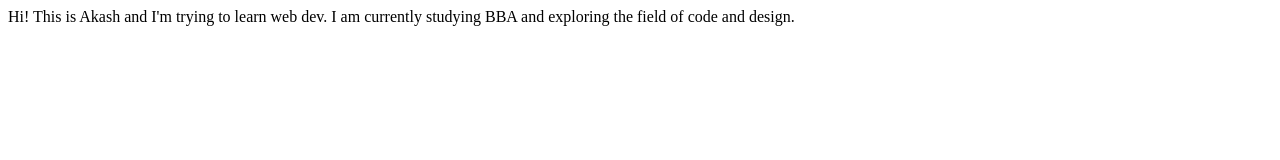
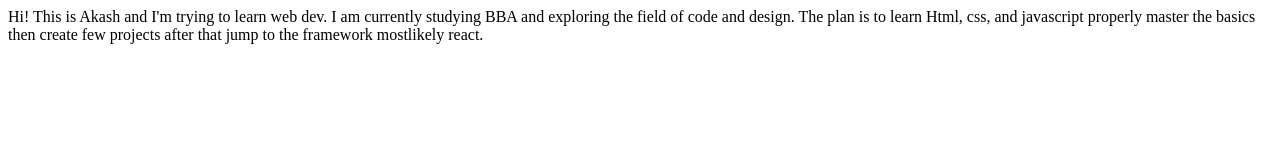
Before and after one commit to Akash1321/learn-web-dev, a plain HTML site: page index.html in a window 1280 px wide. Drawn offline with Linux system fonts and the light colour scheme.

Commit message:
doc: plan updated

```diff
--- a/index.html
+++ b/index.html
@@ -9,5 +9,7 @@
 <body>
     Hi! This is Akash and I'm trying to learn web dev.
     I am currently studying BBA and exploring the field of code and design.
+    The plan is to learn Html, css, and javascript properly master the basics then create few projects after
+    that jump to the framework mostlikely react.
 </body>
 </html>
```
